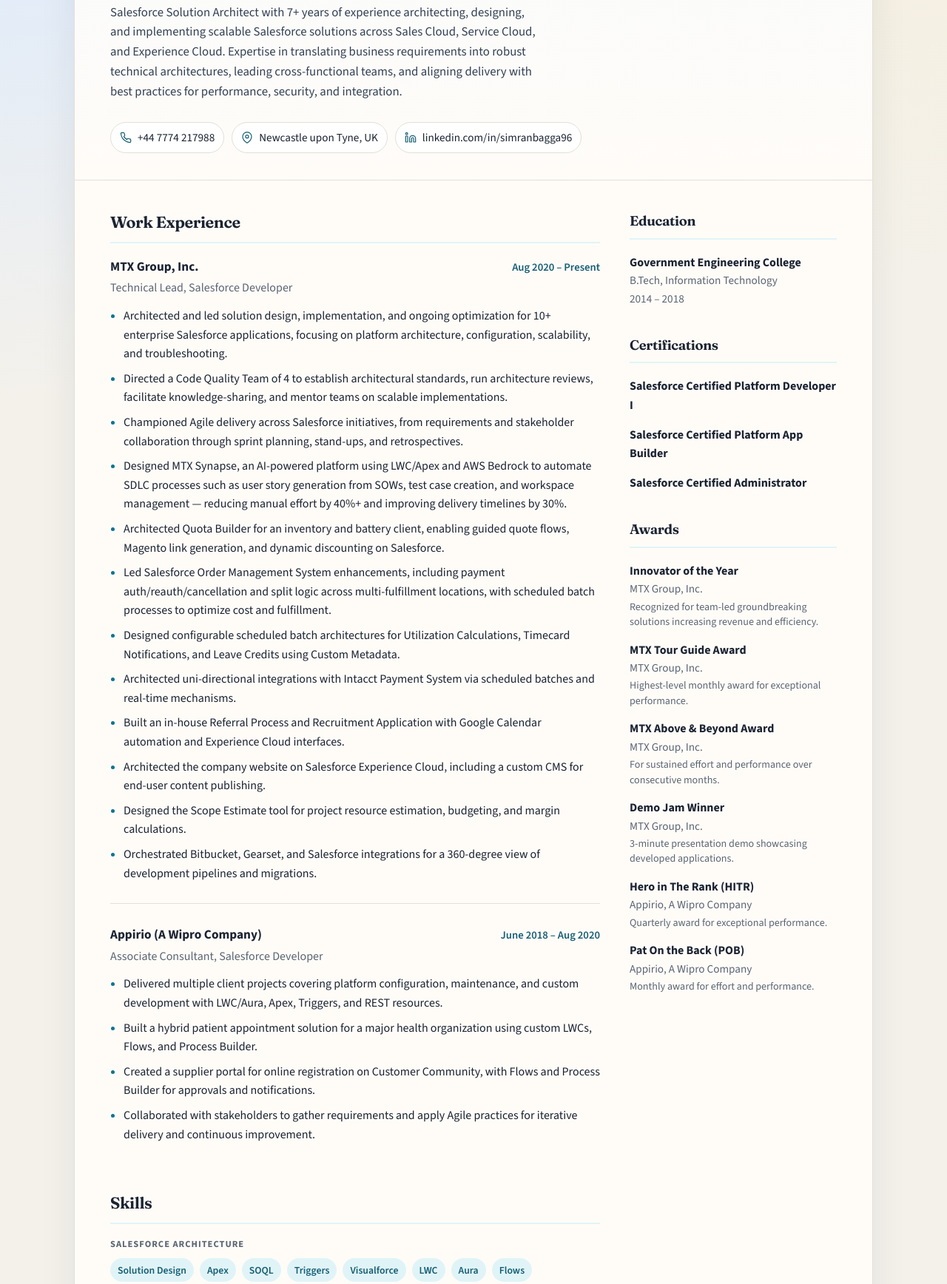
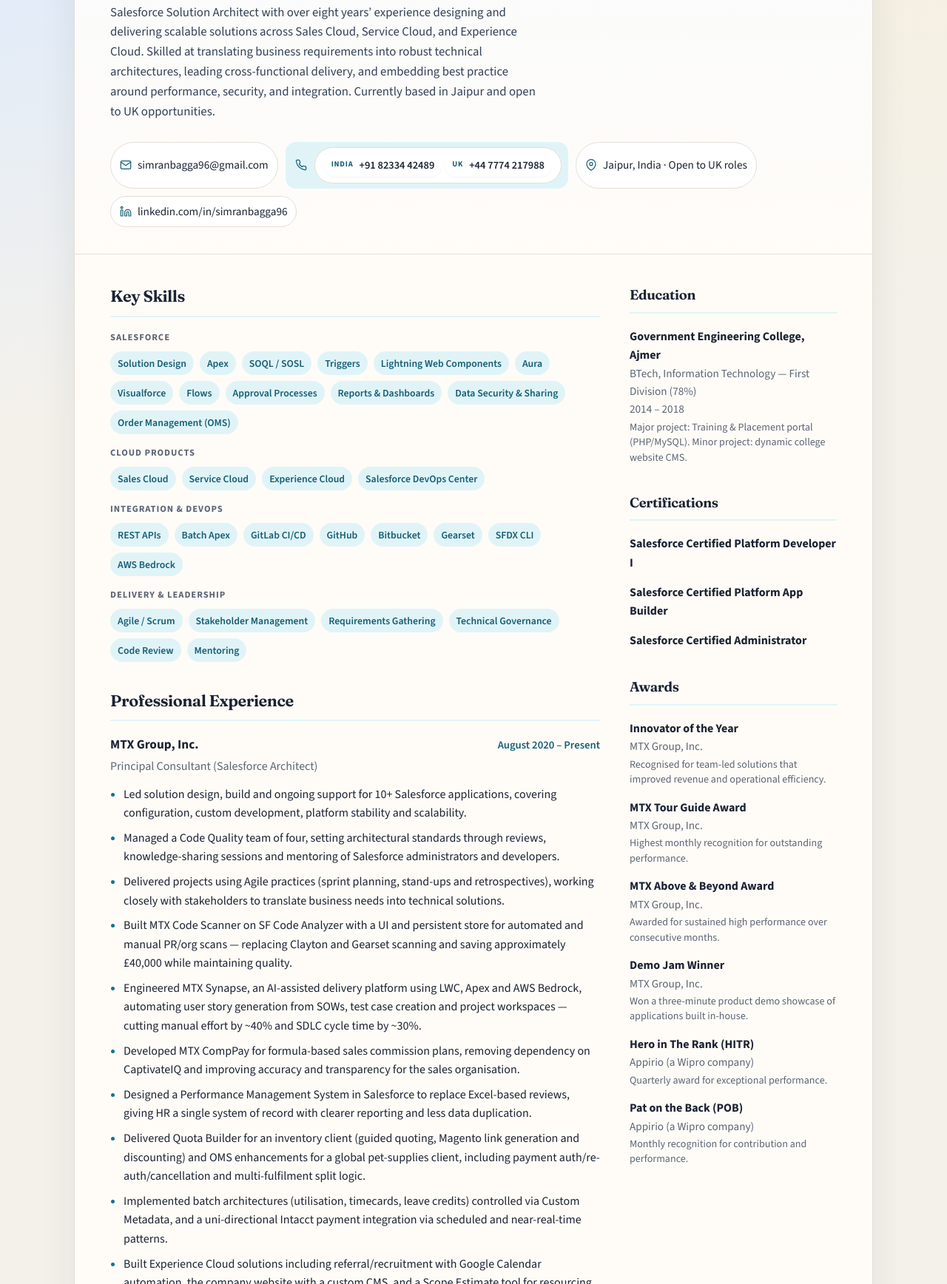
Before and after one commit to simranbagga-global/simranbagga-global.github.io, a plain HTML site: page index.html in a window 1280 px wide. Shown: the part 248-1984 px from the top of the page at 74% size. Drawn offline with nearby package versions, Linux system fonts and the light colour scheme.

Commit message:
Refine meta description and update contact section in index.html. Enhanced experience description and added phone links for India and UK.

```diff
--- a/index.html
+++ b/index.html
@@ -4,7 +4,7 @@
   <meta charset="UTF-8">
   <meta name="viewport" content="width=device-width, initial-scale=1.0">
   <title>Simran Singh Bagga — Salesforce Solution Architect</title>
-  <meta name="description" content="Salesforce Solution Architect with 7+ years of experience designing and implementing scalable Salesforce solutions across Sales Cloud, Service Cloud, and Experience Cloud.">
+  <meta name="description" content="Salesforce Solution Architect with over eight years’ experience designing and delivering scalable Salesforce solutions across Sales Cloud, Service Cloud, and Experience Cloud.">
   <link rel="preconnect" href="https://fonts.googleapis.com">
   <link rel="preconnect" href="https://fonts.gstatic.com" crossorigin>
   <link href="https://fonts.googleapis.com/css2?family=Fraunces:opsz,wght@9..144,500;9..144,650&family=Source+Sans+3:wght@400;500;600;700&display=swap" rel="stylesheet">
@@ -128,6 +128,52 @@
       color: var(--ink);
       font-size: 0.95rem;
       font-weight: 500;
+    }
+
+    .contact .phones {
+      gap: 10px;
+      padding: 6px 8px 6px 12px;
+      border-radius: 14px;
+      background: var(--accent-soft);
+      border-color: transparent;
+    }
+
+    .contact .phones > svg {
+      flex-shrink: 0;
+    }
+
+    .contact .phone-links {
+      display: flex;
+      flex-wrap: wrap;
+      gap: 4px;
+    }
+
+    .contact .phone-links a {
+      padding: 4px 10px;
+      border: 0;
+      border-radius: 999px;
+      background: #fff;
+      color: var(--ink);
+      font-size: 0.9rem;
+      font-weight: 600;
+      box-shadow: 0 1px 2px rgba(26, 35, 50, 0.06);
+    }
+
+    .contact .phone-links a:hover {
+      color: var(--accent-deep);
+      text-decoration: none;
+      background: #fff;
+    }
+
+    .contact .phone-links a small {
+      display: block;
+      font-size: 0.65rem;
+      font-weight: 700;
+      letter-spacing: 0.08em;
+      text-transform: uppercase;
+      color: var(--accent-deep);
+      line-height: 1;
+      margin-bottom: 2px;
     }
 
     .contact svg {
@@ -314,23 +360,30 @@
   <div class="page">
     <header>
       <div>
-        <p class="kicker">Resume</p>
+        <p class="kicker">Curriculum Vitae</p>
         <h1>Simran Singh Bagga</h1>
         <p class="role">Salesforce Solution Architect</p>
       </div>
       <p class="summary">
-        Salesforce Solution Architect with 7+ years of experience architecting, designing, and implementing scalable Salesforce solutions across Sales Cloud, Service Cloud, and Experience Cloud. Expertise in translating business requirements into robust technical architectures, leading cross-functional teams, and aligning delivery with best practices for performance, security, and integration.
+        Salesforce Solution Architect with over eight years’ experience designing and delivering scalable solutions across Sales Cloud, Service Cloud, and Experience Cloud. Skilled at translating business requirements into robust technical architectures, leading cross-functional delivery, and embedding best practice around performance, security, and integration. Currently based in Jaipur and open to UK opportunities.
       </p>
       <div class="contact">
-        <a href="tel:+447774217988">
+        <a href="mailto:simranbagga96@gmail.com">
+          <svg viewBox="0 0 24 24" aria-hidden="true"><path d="M4 4h16c1.1 0 2 .9 2 2v12c0 1.1-.9 2-2 2H4c-1.1 0-2-.9-2-2V6c0-1.1.9-2 2-2z"/><polyline points="22,6 12,13 2,6"/></svg>
+          simranbagga96@gmail.com
+        </a>
+        <span class="phones">
           <svg viewBox="0 0 24 24" aria-hidden="true"><path d="M22 16.92v3a2 2 0 0 1-2.18 2 19.79 19.79 0 0 1-8.63-3.07 19.5 19.5 0 0 1-6-6A19.79 19.79 0 0 1 2.12 4.18 2 2 0 0 1 4.11 2h3a2 2 0 0 1 2 1.72c.13.96.36 1.9.7 2.81a2 2 0 0 1-.45 2.11L8.09 9.91a16 16 0 0 0 6 6l1.27-1.27a2 2 0 0 1 2.11-.45c.91.34 1.85.57 2.81.7A2 2 0 0 1 22 16.92z"/></svg>
-          +44 7774 217988
-        </a>
+          <span class="phone-links">
+            <a href="tel:+918233442489"><small>India</small>+91 82334 42489</a>
+            <a href="tel:+447774217988"><small>UK</small>+44 7774 217988</a>
+          </span>
+        </span>
         <span>
           <svg viewBox="0 0 24 24" aria-hidden="true"><path d="M21 10c0 7-9 13-9 13S3 17 3 10a9 9 0 1 1 18 0z"/><circle cx="12" cy="10" r="3"/></svg>
-          Newcastle upon Tyne, UK
+          Jaipur, India · Open to UK roles
         </span>
-        <a href="https://linkedin.com/in/simranbagga96" target="_blank" rel="noopener noreferrer">
+        <a href="https://www.linkedin.com/in/simranbagga96" target="_blank" rel="noopener noreferrer">
           <svg viewBox="0 0 24 24" aria-hidden="true"><path d="M16 8a6 6 0 0 1 6 6v7h-4v-7a2 2 0 0 0-4 0v7h-4v-7a6 6 0 0 1 6-6z"/><rect x="2" y="9" width="4" height="12"/><circle cx="4" cy="4" r="2"/></svg>
           linkedin.com/in/simranbagga96
         </a>
@@ -340,71 +393,26 @@
     <main>
       <div>
         <section>
-          <h2>Work Experience</h2>
-
-          <article class="job">
-            <div class="job-top">
-              <div>
-                <p class="company">MTX Group, Inc.</p>
-                <p class="title-row">Technical Lead, Salesforce Developer</p>
-              </div>
-              <p class="dates">Aug 2020 – Present</p>
-            </div>
-            <ul>
-              <li>Architected and led solution design, implementation, and ongoing optimization for 10+ enterprise Salesforce applications, focusing on platform architecture, configuration, scalability, and troubleshooting.</li>
-              <li>Directed a Code Quality Team of 4 to establish architectural standards, run architecture reviews, facilitate knowledge-sharing, and mentor teams on scalable implementations.</li>
-              <li>Championed Agile delivery across Salesforce initiatives, from requirements and stakeholder collaboration through sprint planning, stand-ups, and retrospectives.</li>
-              <li>Designed MTX Synapse, an AI-powered platform using LWC/Apex and AWS Bedrock to automate SDLC processes such as user story generation from SOWs, test case creation, and workspace management — reducing manual effort by 40%+ and improving delivery timelines by 30%.</li>
-              <li>Architected Quota Builder for an inventory and battery client, enabling guided quote flows, Magento link generation, and dynamic discounting on Salesforce.</li>
-              <li>Led Salesforce Order Management System enhancements, including payment auth/reauth/cancellation and split logic across multi-fulfillment locations, with scheduled batch processes to optimize cost and fulfillment.</li>
-              <li>Designed configurable scheduled batch architectures for Utilization Calculations, Timecard Notifications, and Leave Credits using Custom Metadata.</li>
-              <li>Architected uni-directional integrations with Intacct Payment System via scheduled batches and real-time mechanisms.</li>
-              <li>Built an in-house Referral Process and Recruitment Application with Google Calendar automation and Experience Cloud interfaces.</li>
-              <li>Architected the company website on Salesforce Experience Cloud, including a custom CMS for end-user content publishing.</li>
-              <li>Designed the Scope Estimate tool for project resource estimation, budgeting, and margin calculations.</li>
-              <li>Orchestrated Bitbucket, Gearset, and Salesforce integrations for a 360-degree view of development pipelines and migrations.</li>
-            </ul>
-          </article>
-
-          <article class="job">
-            <div class="job-top">
-              <div>
-                <p class="company">Appirio (A Wipro Company)</p>
-                <p class="title-row">Associate Consultant, Salesforce Developer</p>
-              </div>
-              <p class="dates">June 2018 – Aug 2020</p>
-            </div>
-            <ul>
-              <li>Delivered multiple client projects covering platform configuration, maintenance, and custom development with LWC/Aura, Apex, Triggers, and REST resources.</li>
-              <li>Built a hybrid patient appointment solution for a major health organization using custom LWCs, Flows, and Process Builder.</li>
-              <li>Created a supplier portal for online registration on Customer Community, with Flows and Process Builder for approvals and notifications.</li>
-              <li>Collaborated with stakeholders to gather requirements and apply Agile practices for iterative delivery and continuous improvement.</li>
-            </ul>
-          </article>
-        </section>
-
-        <section>
-          <h2>Skills</h2>
+          <h2>Key Skills</h2>
           <div class="skill-group">
-            <h3>Salesforce Architecture</h3>
+            <h3>Salesforce</h3>
             <div class="pills">
               <span>Solution Design</span>
               <span>Apex</span>
-              <span>SOQL</span>
+              <span>SOQL / SOSL</span>
               <span>Triggers</span>
+              <span>Lightning Web Components</span>
+              <span>Aura</span>
               <span>Visualforce</span>
-              <span>LWC</span>
-              <span>Aura</span>
               <span>Flows</span>
-              <span>Process Builder</span>
               <span>Approval Processes</span>
               <span>Reports &amp; Dashboards</span>
-              <span>Data Security</span>
-              <span>OMS</span>
+              <span>Data Security &amp; Sharing</span>
+              <span>Order Management (OMS)</span>
             </div>
           </div>
           <div class="skill-group">
-            <h3>Cloud Platforms</h3>
+            <h3>Cloud Products</h3>
             <div class="pills">
               <span>Sales Cloud</span>
               <span>Service Cloud</span>
@@ -413,10 +421,10 @@
             </div>
           </div>
           <div class="skill-group">
-            <h3>Integration &amp; Architecture</h3>
+            <h3>Integration &amp; DevOps</h3>
             <div class="pills">
               <span>REST APIs</span>
-              <span>Scheduled Batch Classes</span>
+              <span>Batch Apex</span>
               <span>GitLab CI/CD</span>
               <span>GitHub</span>
               <span>Bitbucket</span>
@@ -426,18 +434,59 @@
             </div>
           </div>
           <div class="skill-group">
-            <h3>Tools &amp; Methods</h3>
+            <h3>Delivery &amp; Leadership</h3>
             <div class="pills">
-              <span>VS Code</span>
-              <span>Data Loader</span>
-              <span>Draw.io</span>
-              <span>Cursor</span>
-              <span>Agile</span>
-              <span>Stakeholder Engagement</span>
+              <span>Agile / Scrum</span>
+              <span>Stakeholder Management</span>
               <span>Requirements Gathering</span>
-              <span>Leadership &amp; Mentoring</span>
+              <span>Technical Governance</span>
+              <span>Code Review</span>
+              <span>Mentoring</span>
             </div>
           </div>
+        </section>
+
+        <section>
+          <h2>Professional Experience</h2>
+
+          <article class="job">
+            <div class="job-top">
+              <div>
+                <p class="company">MTX Group, Inc.</p>
+                <p class="title-row">Principal Consultant (Salesforce Architect)</p>
+              </div>
+              <p class="dates">August 2020 – Present</p>
+            </div>
+            <ul>
+              <li>Led solution design, build and ongoing support for 10+ Salesforce applications, covering configuration, custom development, platform stability and scalability.</li>
+              <li>Managed a Code Quality team of four, setting architectural standards through reviews, knowledge-sharing sessions and mentoring of Salesforce administrators and developers.</li>
+              <li>Delivered projects using Agile practices (sprint planning, stand-ups and retrospectives), working closely with stakeholders to translate business needs into technical solutions.</li>
+              <li>Built MTX Code Scanner on SF Code Analyzer with a UI and persistent store for automated and manual PR/org scans — replacing Clayton and Gearset scanning and saving approximately £40,000 while maintaining quality.</li>
+              <li>Engineered MTX Synapse, an AI-assisted delivery platform using LWC, Apex and AWS Bedrock, automating user story generation from SOWs, test case creation and project workspaces — cutting manual effort by ~40% and SDLC cycle time by ~30%.</li>
+              <li>Developed MTX CompPay for formula-based sales commission plans, removing dependency on CaptivateIQ and improving accuracy and transparency for the sales organisation.</li>
+              <li>Designed a Performance Management System in Salesforce to replace Excel-based reviews, giving HR a single system of record with clearer reporting and less data duplication.</li>
+              <li>Delivered Quota Builder for an inventory client (guided quoting, Magento link generation and discounting) and OMS enhancements for a global pet-supplies client, including payment auth/re-auth/cancellation and multi-fulfilment split logic.</li>
+              <li>Implemented batch architectures (utilisation, timecards, leave credits) controlled via Custom Metadata, and a uni-directional Intacct payment integration via scheduled and near-real-time patterns.</li>
+              <li>Built Experience Cloud solutions including referral/recruitment with Google Calendar automation, the company website with a custom CMS, and a Scope Estimate tool for resourcing, budgeting and margin analysis; integrated Bitbucket and Gearset for end-to-end DevOps visibility.</li>
+            </ul>
+          </article>
+
+          <article class="job">
+            <div class="job-top">
+              <div>
+                <p class="company">Appirio (a Wipro company)</p>
+                <p class="title-row">Associate Consultant (Salesforce Developer)</p>
+              </div>
+              <p class="dates">June 2018 – August 2020</p>
+            </div>
+            <ul>
+              <li>Delivered client projects covering platform configuration, maintenance and custom development using LWC/Aura, Apex, triggers and REST APIs.</li>
+              <li>Built a hybrid patient appointment solution for a major healthcare organisation using LWC, Flows and Process Builder.</li>
+              <li>Implemented a supplier registration portal on Customer Community with Flow/Process Builder approvals and notifications.</li>
+              <li>Automated document generation from Salesforce data using Google Apps Script to BA-specified formats.</li>
+              <li>Partnered with stakeholders to gather requirements and apply iterative Agile delivery with continuous feedback.</li>
+            </ul>
+          </article>
         </section>
       </div>
 
@@ -446,9 +495,10 @@
           <h2>Education</h2>
           <div class="edu">
             <div>
-              <p class="edu-school">Government Engineering College</p>
-              <p class="edu-meta">B.Tech, Information Technology</p>
+              <p class="edu-school">Government Engineering College, Ajmer</p>
+              <p class="edu-meta">BTech, Information Technology — First Division (78%)</p>
               <p class="edu-meta">2014 – 2018</p>
+              <p class="award-desc">Major project: Training &amp; Placement portal (PHP/MySQL). Minor project: dynamic college website CMS.</p>
             </div>
           </div>
         </section>
@@ -468,32 +518,32 @@
             <div>
               <p class="award-item">Innovator of the Year</p>
               <p class="award-org">MTX Group, Inc.</p>
-              <p class="award-desc">Recognized for team-led groundbreaking solutions increasing revenue and efficiency.</p>
+              <p class="award-desc">Recognised for team-led solutions that improved revenue and operational efficiency.</p>
             </div>
             <div>
               <p class="award-item">MTX Tour Guide Award</p>
               <p class="award-org">MTX Group, Inc.</p>
-              <p class="award-desc">Highest-level monthly award for exceptional performance.</p>
+              <p class="award-desc">Highest monthly recognition for outstanding performance.</p>
             </div>
             <div>
               <p class="award-item">MTX Above &amp; Beyond Award</p>
               <p class="award-org">MTX Group, Inc.</p>
-              <p class="award-desc">For sustained effort and performance over consecutive months.</p>
+              <p class="award-desc">Awarded for sustained high performance over consecutive months.</p>
             </div>
             <div>
               <p class="award-item">Demo Jam Winner</p>
               <p class="award-org">MTX Group, Inc.</p>
-              <p class="award-desc">3-minute presentation demo showcasing developed applications.</p>
+              <p class="award-desc">Won a three-minute product demo showcase of applications built in-house.</p>
             </div>
             <div>
               <p class="award-item">Hero in The Rank (HITR)</p>
-              <p class="award-org">Appirio, A Wipro Company</p>
+              <p class="award-org">Appirio (a Wipro company)</p>
               <p class="award-desc">Quarterly award for exceptional performance.</p>
             </div>
             <div>
-              <p class="award-item">Pat On the Back (POB)</p>
-              <p class="award-org">Appirio, A Wipro Company</p>
-              <p class="award-desc">Monthly award for effort and performance.</p>
+              <p class="award-item">Pat on the Back (POB)</p>
+              <p class="award-org">Appirio (a Wipro company)</p>
+              <p class="award-desc">Monthly recognition for contribution and performance.</p>
             </div>
           </div>
         </section>
```
Also changed, not shown: .sf/orgs/00D5f000009laSHEAY/metadata-catalog/catalog.json (added).
